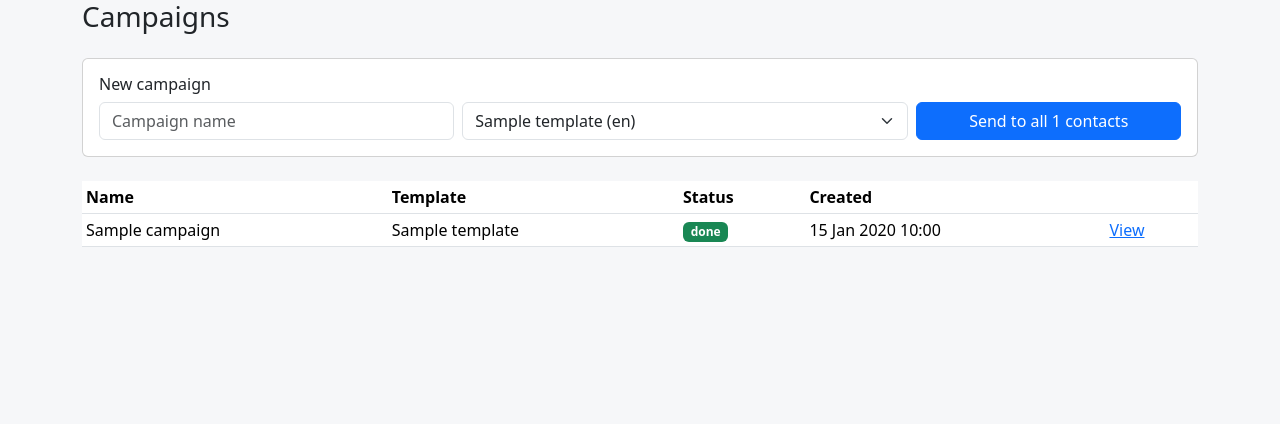
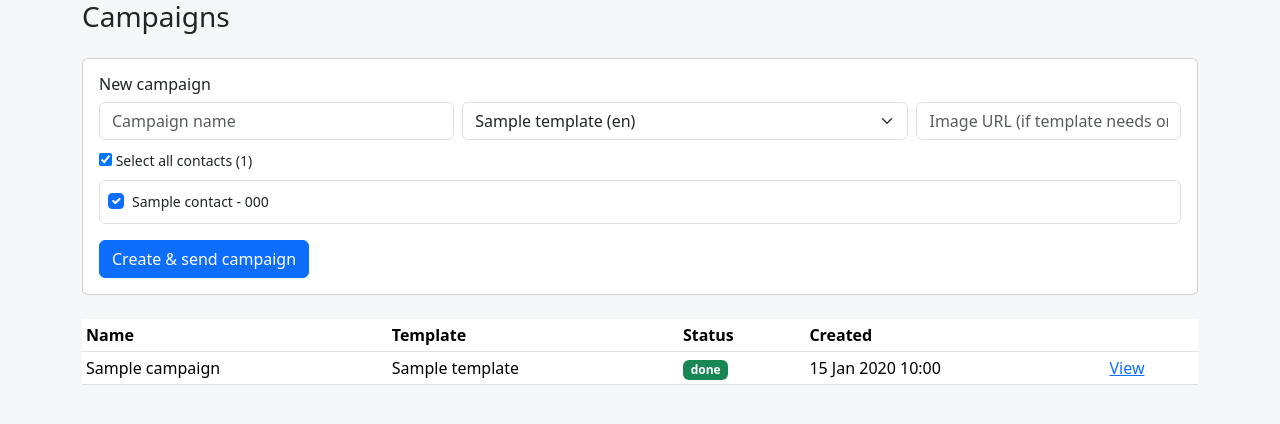
Before and after one commit to the-amanchauhan/Portfolio, a FastAPI app: template app/templates/campaigns.html in a window 1280 px wide. Shown: the top 424 px of the page. Run offline with FastAPI, Linux system fonts and the light colour scheme; the template is opened without the code that fills it: most values are stand-ins (such as "Sample title", 1, 10 or a date in 2020).

Commit message:
Update campaigns.html

```diff
--- a/app/templates/campaigns.html
+++ b/app/templates/campaigns.html
@@ -9,23 +9,45 @@
     {% if templates|length == 0 %}
       <div class="alert alert-warning">No <strong>APPROVED</strong> templates yet. Go to
         <a href="/templates-page">Templates</a> and sync/create one first.</div>
+    {% elif contacts|length == 0 %}
+      <div class="alert alert-warning">No contacts yet. Go to
+        <a href="/contacts">Contacts</a> and add or import some first.</div>
     {% else %}
-    <form method="post" action="/campaigns/create" class="row g-2">
+    <form method="post" action="/campaigns/create">
+      <div class="row g-2 mb-2">
         <div class="col-md-4">
           <input class="form-control" name="name" placeholder="Campaign name" required>
         </div>
         <div class="col-md-5">
           <select class="form-select" name="template_id" required>
             {% for t in templates %}
-            <option value="{{ t.id }}">{{ t.name }} ({{ t.language }})</option>
+              <option value="{{ t.id }}">{{ t.name }} ({{ t.language }}){{ ' (needs image URL)' if t.header_type == 'IMAGE' else '' }}</option>
             {% endfor %}
           </select>
         </div>
         <div class="col-md-3">
-        <button class="btn btn-primary w-100" type="submit" onclick="return confirm('Send to all {{ contact_count }} contacts now?');">
-          Send to all {{ contact_count }} contacts
+          <input class="form-control" name="header_image_url" placeholder="Image URL (if template needs one)">
+        </div>
+      </div>
+
+      <div class="mb-2">
+        <label class="small">
+          <input type="checkbox" id="selectAllContacts" checked onclick="document.querySelectorAll('.contact-chk').forEach(function(c){c.checked = document.getElementById('selectAllContacts').checked;})">
+          Select all contacts ({{ contacts|length }})
+        </label>
+      </div>
+      <div class="border rounded p-2 mb-3 bg-white" style="max-height: 260px; overflow-y: auto;">
+        {% for c in contacts %}
+          <div class="form-check">
+            <input class="form-check-input contact-chk" type="checkbox" name="contact_ids" value="{{ c.id }}" id="contact{{ c.id }}" checked>
+            <label class="form-check-label small" for="contact{{ c.id }}">{{ c.name or '(no name)' }} - {{ c.phone }}</label>
+          </div>
+        {% endfor %}
+      </div>
+
+      <button class="btn btn-primary" type="submit" onclick="return confirm('Send to the selected contacts now?');">
+        Create &amp; send campaign
       </button>
-      </div>
     </form>
     {% endif %}
   </div>
```
Lines whose indentation alone changed are shown as unchanged.
